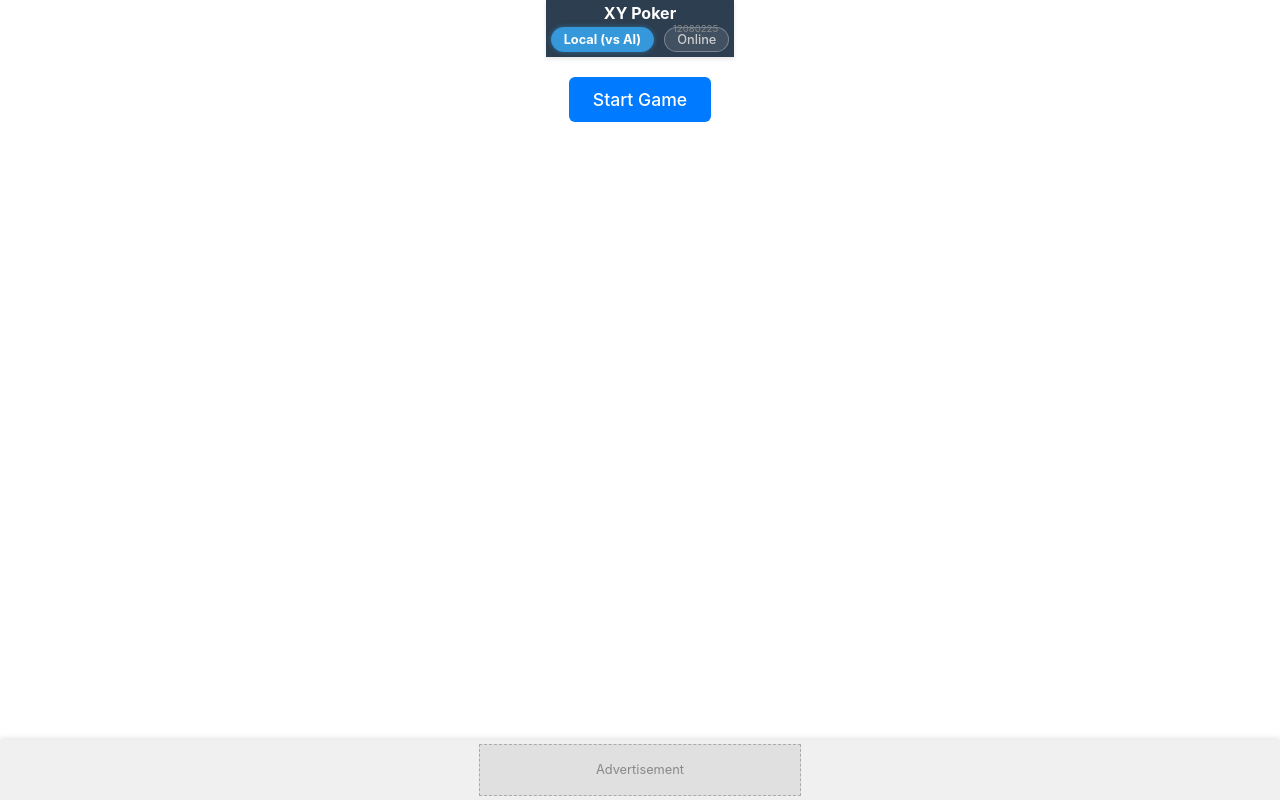
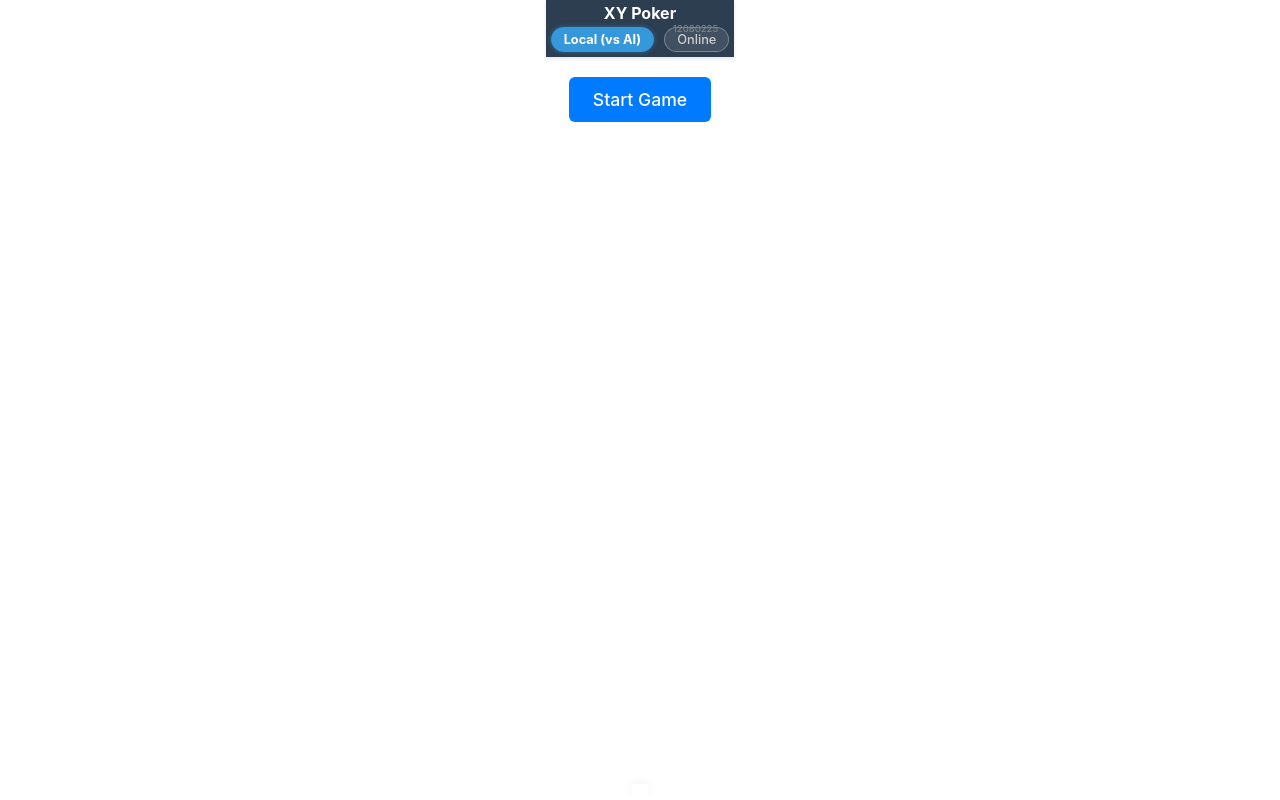
Before and after one commit to sotwat/xy-poker, a React (Vite) app: page / in a window 1280 px wide. Built offline with nearby package versions, Linux system fonts and the light colour scheme; no server answers.

Commit message:
fix: 広告バナーを削除しレイアウトをv12071815相当に復元

```diff
--- a/src/App.css
+++ b/src/App.css
@@ -340,32 +340,7 @@ body:has(.game-result-overlay) .app-header {
   }
 }
 
-/* Ad Banner Styles */
-.ad-banner-container {
-  position: fixed;
-  bottom: 0;
-  left: 0;
-  width: 100%;
-  height: 60px;
-  background: #f0f0f0;
-  display: flex;
-  justify-content: center;
-  align-items: center;
-  z-index: 1000;
-  box-shadow: 0 -2px 5px rgba(0, 0, 0, 0.1);
-}
 
-.ad-placeholder {
-  width: 320px;
-  height: 50px;
-  background: #e0e0e0;
-  border: 1px dashed #aaa;
-  display: flex;
-  justify-content: center;
-  align-items: center;
-  color: #888;
-  font-size: 0.8rem;
-}
 
 /* Mode Switcher in Header */
 .mode-switch {
--- a/src/App.tsx
+++ b/src/App.tsx
@@ -607,12 +607,7 @@ function App() {
               />
             )}</footer>
 
-          {/* Ad Banner Placeholder */}
-          <div className="ad-banner-container">
-            <div className="ad-placeholder">
-              <span className="ad-label">Advertisement</span>
-            </div>
-          </div>
+
         </>
       )}
     </div>
```
Also changed, not shown: 4 other files (tests, documents, lock files or other folders).
